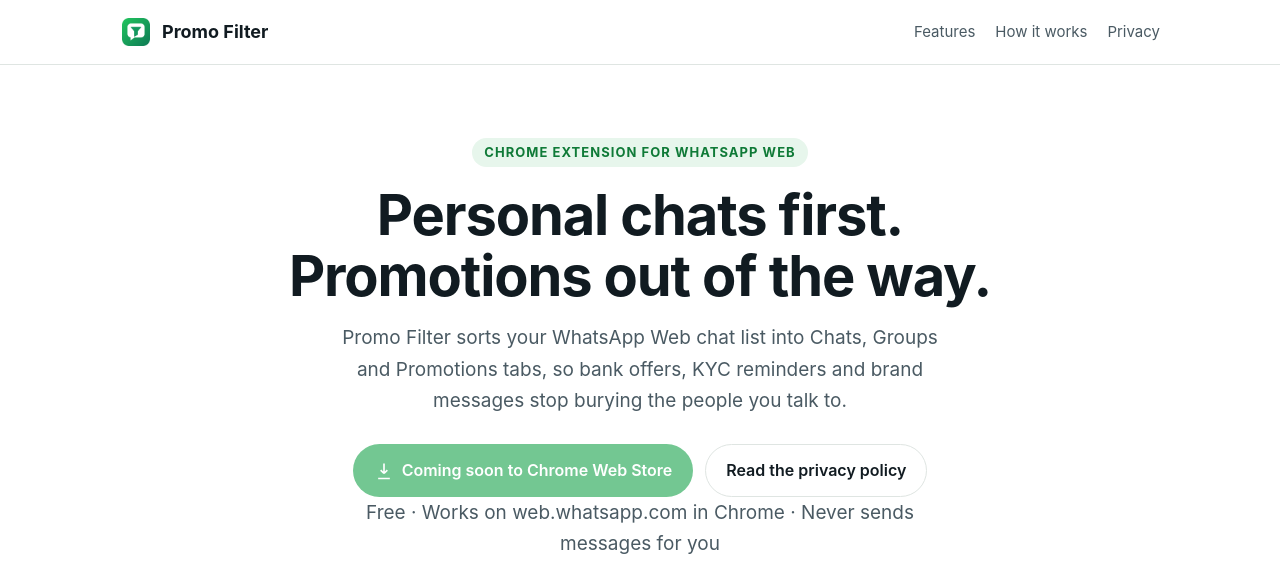
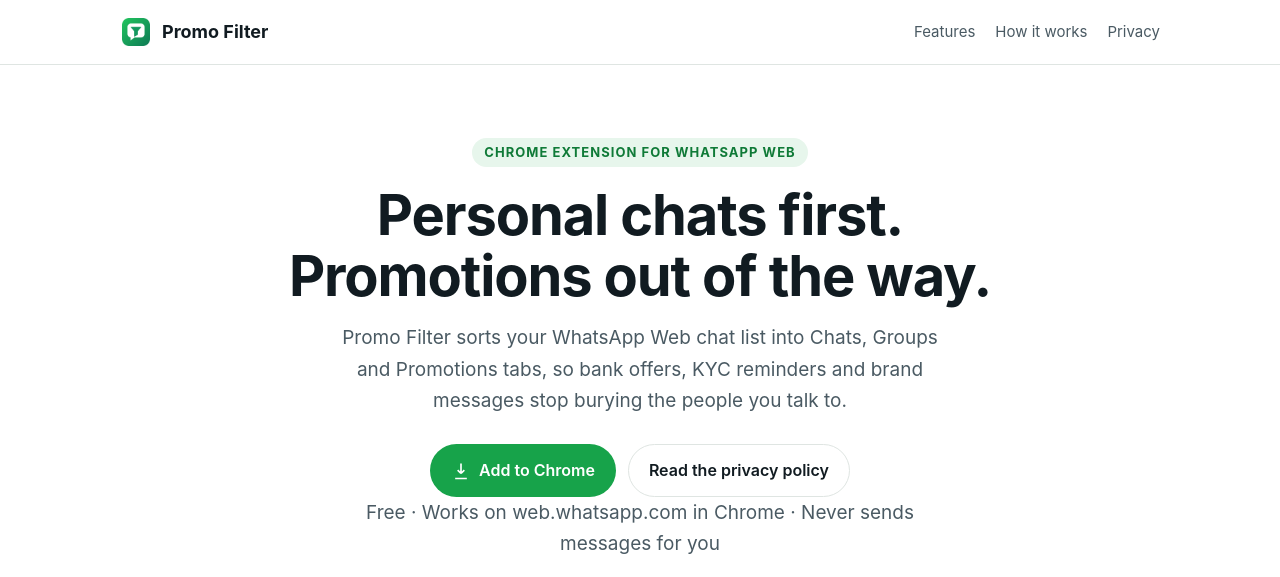
Before and after one commit to sanil011/promo-filter, a plain HTML site: page index.html in a window 1280 px wide. Shown: the top 577 px of the page. Drawn offline with Linux system fonts and the light colour scheme.

Commit message:
The extension is live: link the Chrome Web Store, new screenshots
- Hero button: "Coming soon to Chrome Web Store" (disabled) becomes an
  "Add to Chrome" link to the store listing
- "How it works" step 1 links to the store listing too
- New Chats and Promotions screenshots, copied from the extension repo's
  store-assets (demo data only)
- Meta description matches the store's new short description
- README: store link and where the screenshots come from

```diff
--- a/index.html
+++ b/index.html
@@ -4,7 +4,7 @@
   <meta charset="utf-8">
   <meta name="viewport" content="width=device-width, initial-scale=1">
   <title>Promo Filter for WhatsApp Web: sort promotions out of your chats</title>
-  <meta name="description" content="Chrome extension that sorts WhatsApp Web chats into Chats, Groups and Promotions tabs. Move bank offers, KYC spam and business messages out of the way. Your messages never leave your browser.">
+  <meta name="description" content="Chrome extension that sorts WhatsApp Web chats into Chats, Groups and Promotions tabs. Move bank offers, spam and business messages out of the way. Your messages never leave your browser.">
   <meta property="og:title" content="Promo Filter for WhatsApp Web">
   <meta property="og:description" content="Personal chats first. Promotions out of the way.">
   <meta property="og:type" content="website">
@@ -32,10 +32,9 @@
       <h1>Personal chats first. Promotions out of the way.</h1>
       <p>Promo Filter sorts your WhatsApp Web chat list into Chats, Groups and Promotions tabs, so bank offers, KYC reminders and brand messages stop burying the people you talk to.</p>
       <div class="cta">
-        <!-- Replace href with the Chrome Web Store link and remove aria-disabled once published. -->
-        <a class="btn btn-primary" href="#" aria-disabled="true">
+        <a class="btn btn-primary" href="https://chromewebstore.google.com/detail/promofree/gbgbiplhnfpgbeonnlkhojopkonmgaag">
           <svg width="20" height="20" viewBox="0 0 24 24" fill="none" stroke="currentColor" stroke-width="2" aria-hidden="true"><path d="M12 3v12m0 0-4-4m4 4 4-4M5 21h14"/></svg>
-          Coming soon to Chrome Web Store
+          Add to Chrome
         </a>
         <a class="btn btn-ghost" href="privacy/">Read the privacy policy</a>
       </div>
@@ -100,7 +99,7 @@
       <h2 id="how-h">How it works</h2>
       <p class="lead">Set up in under a minute.</p>
       <ol class="steps">
-        <li>Add Promo Filter to Chrome and click its icon.</li>
+        <li><a href="https://chromewebstore.google.com/detail/promofree/gbgbiplhnfpgbeonnlkhojopkonmgaag">Add Promo Filter to Chrome</a> from the Chrome Web Store and click its icon.</li>
         <li>Sign in with Google, so your choices follow you across devices.</li>
         <li>Open web.whatsapp.com: your chat list now has Chats, Groups and Promotions tabs.</li>
         <li>Use a chat’s menu to mark it as a promotion or not. The free version includes 5 marks.</li>
```
Also changed, not shown: assets/screenshot-1-chats.png, assets/screenshot-2-promotions.png, 1 other file.
